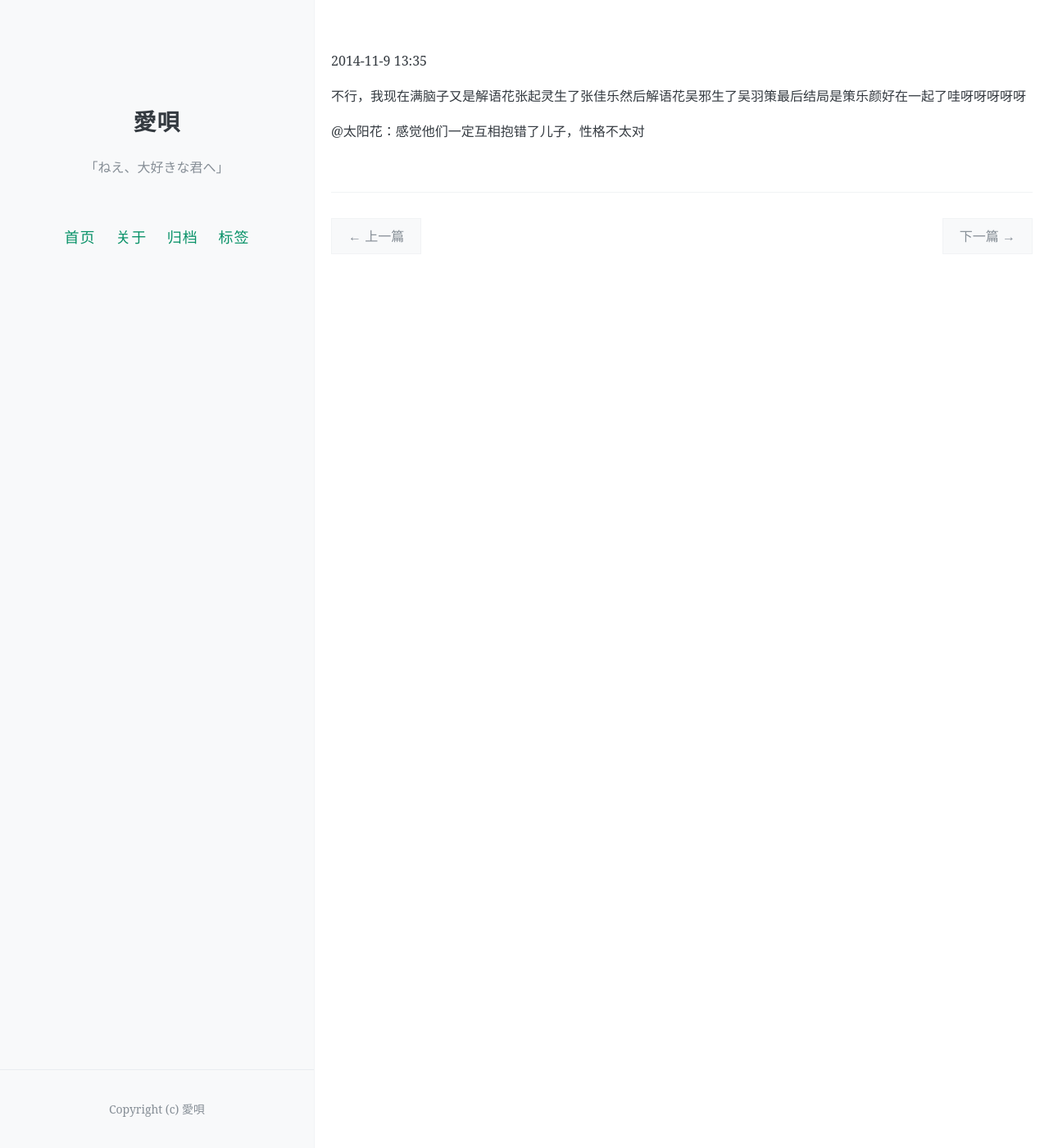
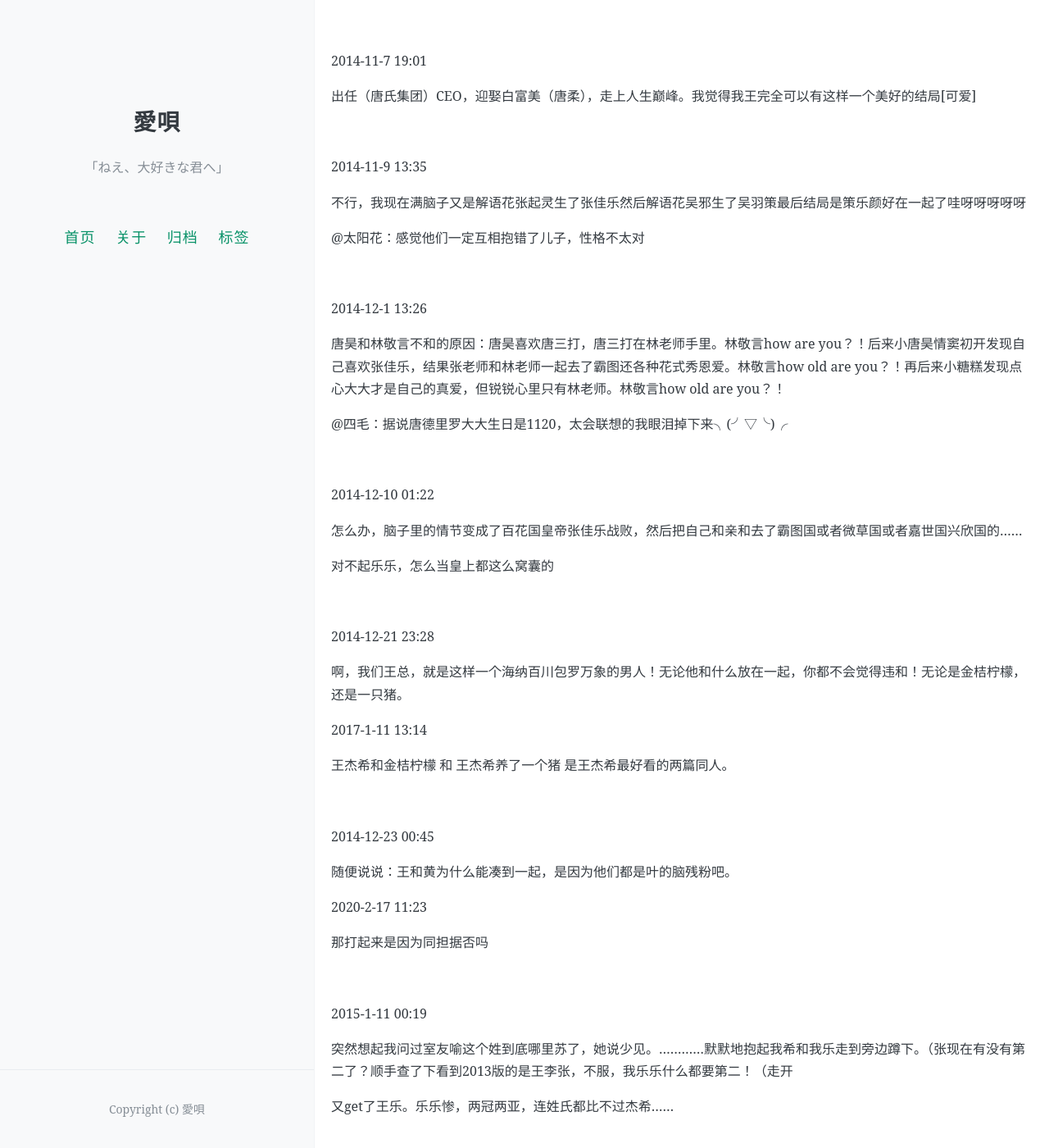
Before and after one commit to aiuta264/aiuta, a Jekyll site: the page built from _posts/2020-07-28-weibojilu.md, in a window 1280 px wide and 1400 px high, scrolled down 402 px. Shown: the whole window at 82% size. Built offline with Jekyll 4.4.1, drawn with Linux system fonts in a browser that asks for light colours; comment, search, counter and statistics services are not loaded; before the commit the page ends 900 px from its top, so only the background shows below that.

Commit message:
Update 2020-07-28-weibojilu.md

```diff
--- a/_posts/2020-07-28-weibojilu.md
+++ b/_posts/2020-07-28-weibojilu.md
@@ -22,6 +22,12 @@ comments: true
 
 <br>
 
+2014-11-7 19:01
+
+出任（唐氏集团）CEO，迎娶白富美（唐柔），走上人生巅峰。我觉得我王完全可以有这样一个美好的结局[可爱]
+
+<br>
+
 2014-11-9 13:35
 
 不行，我现在满脑子又是解语花张起灵生了张佳乐然后解语花吴邪生了吴羽策最后结局是策乐颜好在一起了哇呀呀呀呀呀
@@ -29,3 +35,47 @@ comments: true
 @太阳花：感觉他们一定互相抱错了儿子，性格不太对
 
 <br>
+
+2014-12-1 13:26
+
+唐昊和林敬言不和的原因：唐昊喜欢唐三打，唐三打在林老师手里。林敬言how are you？！后来小唐昊情窦初开发现自己喜欢张佳乐，结果张老师和林老师一起去了霸图还各种花式秀恩爱。林敬言how old are you？！再后来小糖糕发现点心大大才是自己的真爱，但锐锐心里只有林老师。林敬言how old are you？！
+
+@四毛：据说唐德里罗大大生日是1120，太会联想的我眼泪掉下来╮(╯▽╰)╭
+
+<br>
+
+2014-12-10 01:22
+
+怎么办，脑子里的情节变成了百花国皇帝张佳乐战败，然后把自己和亲和去了霸图国或者微草国或者嘉世国兴欣国的……
+
+对不起乐乐，怎么当皇上都这么窝囊的
+
+<br>
+
+2014-12-21 23:28
+
+啊，我们王总，就是这样一个海纳百川包罗万象的男人！无论他和什么放在一起，你都不会觉得违和！无论是金桔柠檬，还是一只猪。
+
+2017-1-11 13:14
+
+王杰希和金桔柠檬 和 王杰希养了一个猪 是王杰希最好看的两篇同人。
+
+<br>
+
+2014-12-23 00:45
+
+随便说说：王和黄为什么能凑到一起，是因为他们都是叶的脑残粉吧。
+
+2020-2-17 11:23
+
+那打起来是因为同担据否吗
+
+<br>
+
+2015-1-11 00:19
+
+突然想起我问过室友喻这个姓到底哪里苏了，她说少见。…………默默地抱起我希和我乐走到旁边蹲下。（张现在有没有第二了？顺手查了下看到2013版的是王李张，不服，我乐乐什么都要第二！（走开
+
+又get了王乐。乐乐惨，两冠两亚，连姓氏都比不过杰希……
+
+<br>
```
